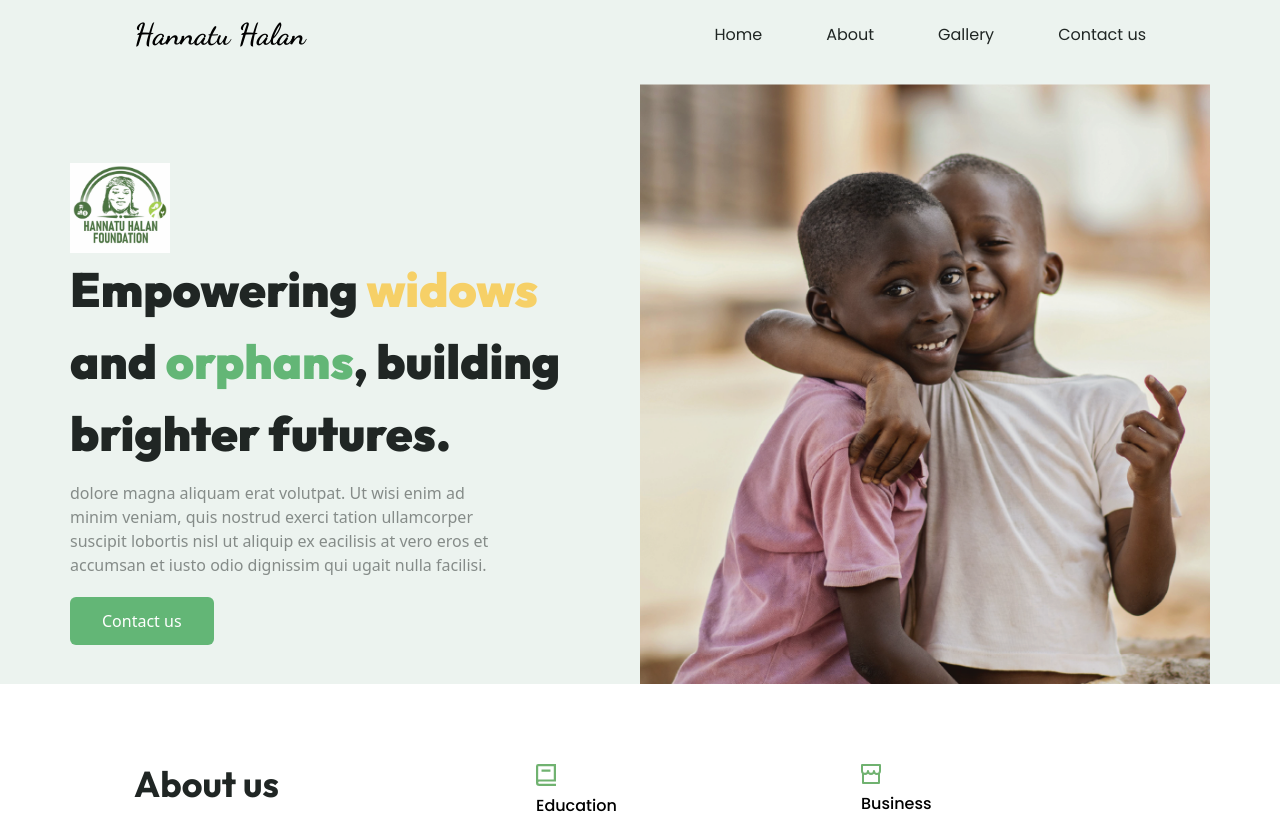
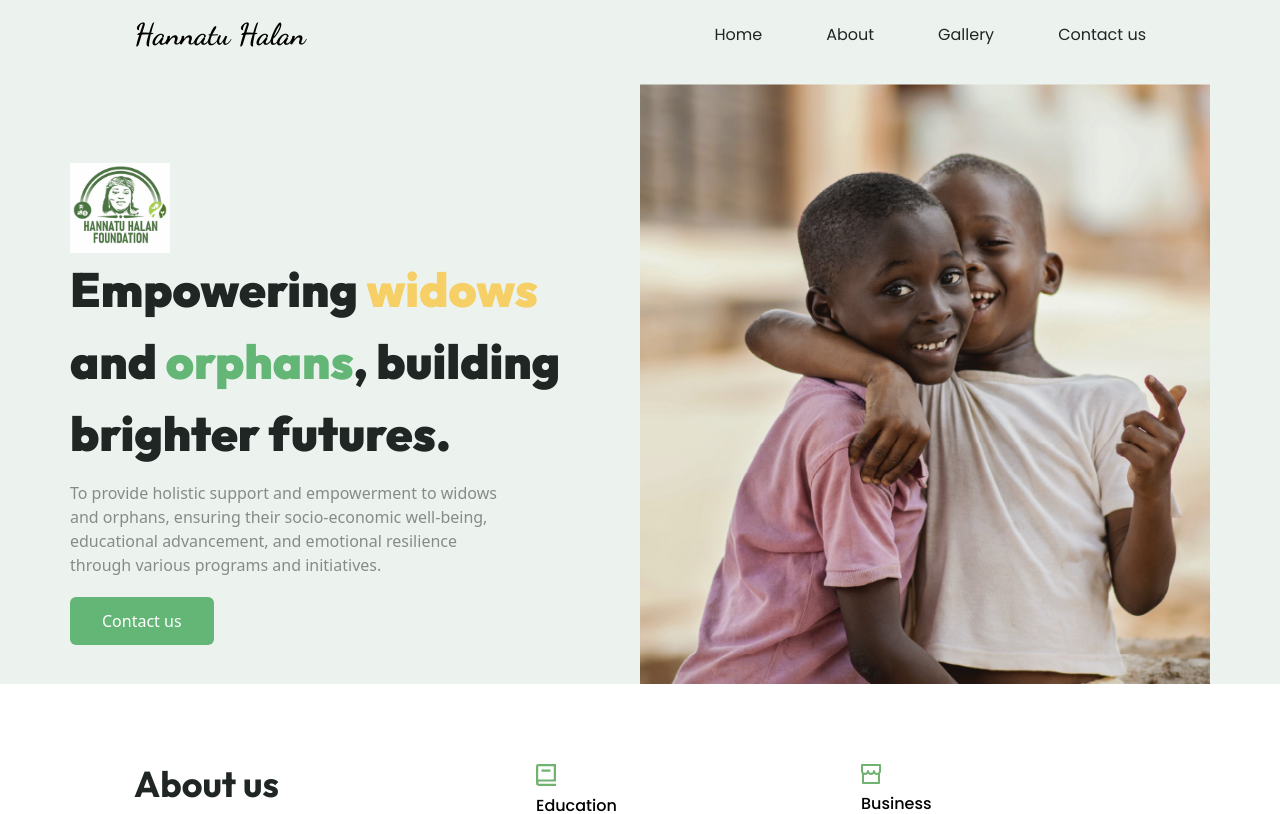
Before and after one commit to Codebee50/Hanatuhalan, a React (Vite) app: page / in a window 1280 px wide. Shown: the top 814 px of the page. Built offline with nearby package versions, Linux system fonts and the light colour scheme.

Commit message:
updated explanatory texts

```diff
--- a/src/sections/Contact.jsx
+++ b/src/sections/Contact.jsx
@@ -7,7 +7,10 @@ const Contact = () => {
         <div>
             <p className="font-bold text-sm">CONTACT</p>
             <h1 className="font-bold text-4xl sm:text-5xl font-outfit">Want to make a difference? We can do it together! </h1>
-            <p className="mt-3 opacity-50">Lorem ipsum dolor, sit amet consectetur adipisicing elit. Illum nemo rerum modi temporibus, nam fugit ea molestias esse nesciunt omnis, dolore architecto eligendi similique labore consequatur natus ut suscipit pariatur!</p>
+            <p className="mt-3 opacity-50 w-[90%]">
+                Do you share our passion for supporting widows and orphans? with your help, we can truly make a lasting impact. We're currently seeking donations of clothes, food, and any financial support you can offer.
+                Call, email, or visit us - every bit counts.
+            </p>
         </div>
 
         <div className="mt-8 w-full flex flex-wrap flex-row gap-16 justify-between">
--- a/src/sections/Hero.jsx
+++ b/src/sections/Hero.jsx
@@ -15,7 +15,7 @@ const Hero = () => {
             <img src={logo} alt="" width={100} />
             {/* <p className="text-hero-txt">Hannatu Halan Foundation</p> */}
             <h1 className="text-5xl max-md:text-4xl max-sm:text-3xl max-sm:leading-10 font-black font-outfit leading-normal text-hero-txt">Empowering <span className="text-bright-yellow">widows</span> <br/> and <span className="text-dark-green">orphans</span>, building brighter futures.</h1>
-            <article className='text-hero-txt opacity-50 w-9/12 text-left mt-3 max-sm:text-sm max-lg:w-full'>dolore magna aliquam erat volutpat. Ut wisi enim ad minim veniam, quis nostrud exerci tation ullamcorper suscipit lobortis nisl ut aliquip ex eacilisis at vero eros et accumsan et iusto odio dignissim qui ugait nulla facilisi.</article>
+            <article className='text-hero-txt opacity-50 w-9/12 text-left mt-3 max-sm:text-sm max-lg:w-full'>To provide holistic support and empowerment to widows and orphans, ensuring their socio-economic well-being, educational advancement, and emotional resilience through various programs and initiatives.</article>
 
             <button className='bg-[#63B676] text-white w-max py-3 px-8 mt-5 rounded-md font-medium cursor-pointer'>Contact us</button>
         </div>
```
